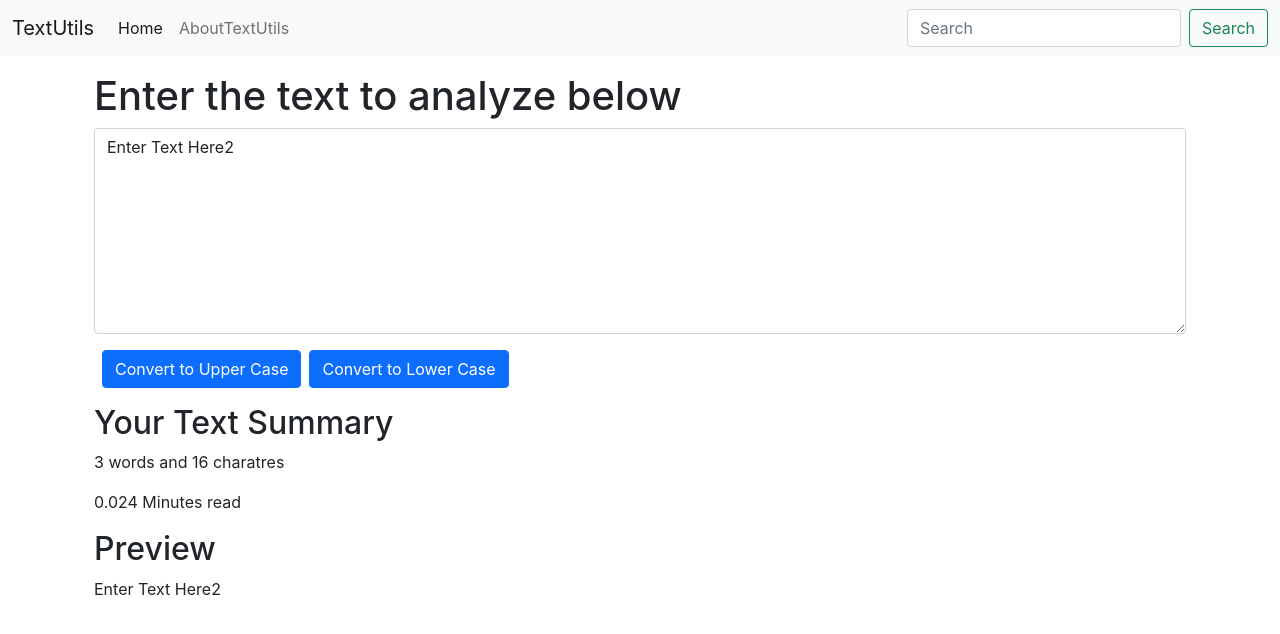
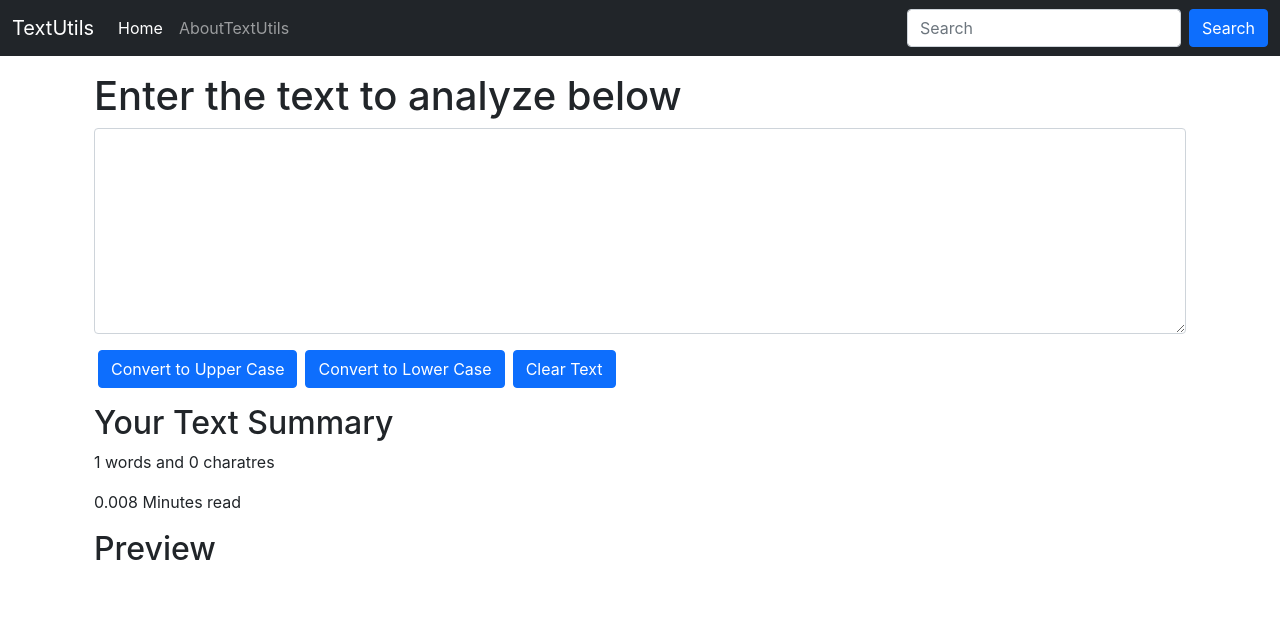
Before and after one commit to yashbhardwaj786/ReactJsLearning, a React (Create React App) app: page / in a window 1280 px wide. Shown: the top 634 px of the page. Built offline with nearby package versions, Linux system fonts and the light colour scheme.

Commit message:
EXCERCISE 1

```diff
--- a/src/components/Navbar.js
+++ b/src/components/Navbar.js
@@ -3,7 +3,7 @@
 
 export default function NavBar(props) {
   return (
-    <nav className="navbar navbar-expand-lg navbar-light bg-light">
+    <nav className="navbar navbar-expand-lg navbar-dark bg-dark">
   <div className="container-fluid">
     <a className="navbar-brand" href="/">{props.titleName}</a>
     <button className="navbar-toggler" type="button" data-bs-toggle="collapse" data-bs-target="#navbarSupportedContent" aria-controls="navbarSupportedContent" aria-expanded="false" aria-label="Toggle navigation">
@@ -20,7 +20,7 @@
       </ul>
       <form className="d-flex">
         <input className="form-control me-2" type="search" placeholder="Search" aria-label="Search"/>
-        <button className="btn btn-outline-success" type="submit">Search</button>
+        <button className="btn btn-primary" type="submit">Search</button>
       </form>
     </div>
   </div>
--- a/src/components/TextForm.js
+++ b/src/components/TextForm.js
@@ -1,7 +1,7 @@
 import React, { useState } from "react";
 
 export default function TextForm(props) {
-  const [text, setText] = useState("Enter Text Here2");
+  const [text, setText] = useState('');
   // text = "new text" // wrong way to set text
 
   const handleUpClick = () => {
@@ -15,6 +15,12 @@
     let newText = text.toLowerCase();
     setText(newText);
   };
+
+  const handleClearClick = () => {
+    let newText = '';
+    setText(newText);
+  };
+
   const hanldeOnChange = (event) => {
     // console.log("hanldeOnChange fired");
     setText(event.target.value);
@@ -34,14 +40,9 @@
           ></textarea>
         </div>
 
-        <button className="btn btn-primary mx-2" onClick={handleUpClick}>
-          {" "}
-          Convert to Upper Case
-        </button>
-        <button className="btn btn-primary" onClick={handleLwClick}>
-          {" "}
-          Convert to Lower Case
-        </button>
+        <button className="btn btn-primary mx-1" onClick={handleUpClick}>Convert to Upper Case</button>
+        <button className="btn btn-primary mx-1" onClick={handleLwClick}>Convert to Lower Case</button>
+        <button className="btn btn-primary mx-1" onClick={handleClearClick}>Clear Text</button>
       </div>
       <div className="container my-3">
             <h2>Your Text Summary</h2>
```
